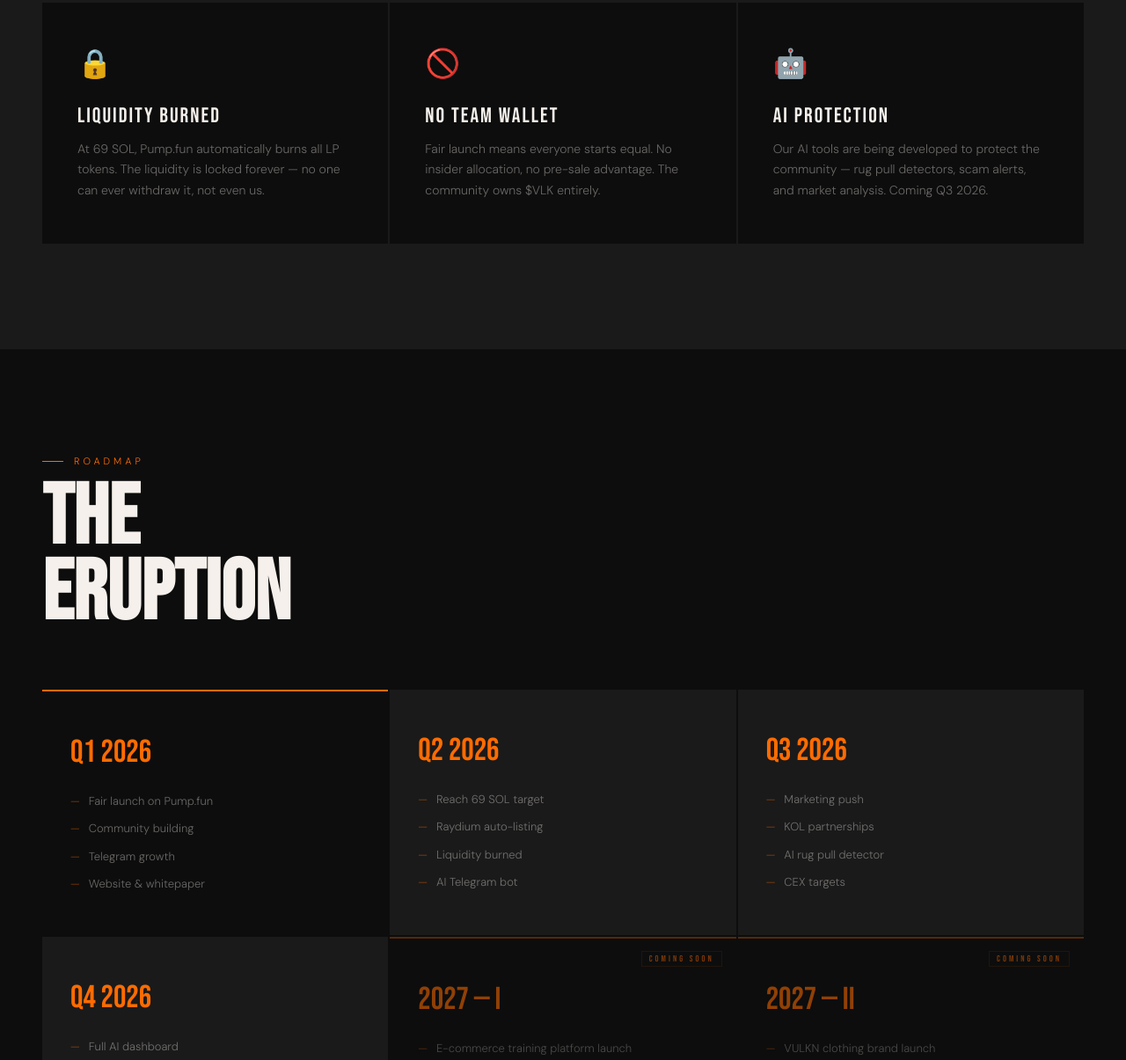
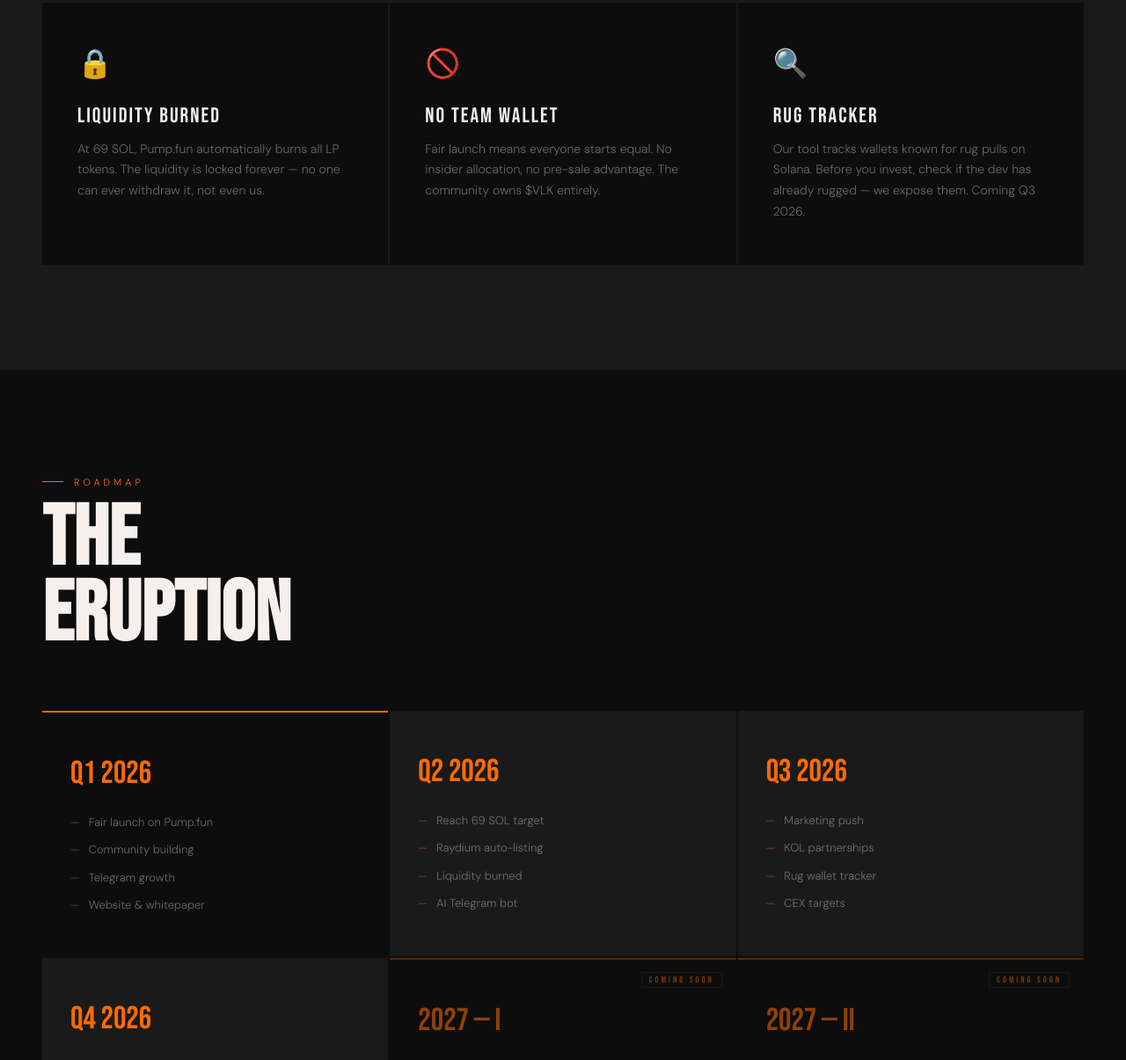
Before and after one commit to vulknio3-lab/vulkn-website, a plain HTML site: page index.html in a window 1280 px wide. Shown: the part 4825-6030 px from the top of the page at 88% size. Drawn offline with Linux system fonts and the light colour scheme; no server answers.

Commit message:
Update index.html

```diff
--- a/index.html
+++ b/index.html
@@ -279,7 +279,7 @@
   <div class="safu-grid">
     <div class="safu-card"><span class="safu-icon">🔒</span><div class="safu-title">Liquidity Burned</div><p class="safu-desc">At 69 SOL, Pump.fun automatically burns all LP tokens. The liquidity is locked forever — no one can ever withdraw it, not even us.</p></div>
     <div class="safu-card"><span class="safu-icon">🚫</span><div class="safu-title">No Team Wallet</div><p class="safu-desc">Fair launch means everyone starts equal. No insider allocation, no pre-sale advantage. The community owns $VLK entirely.</p></div>
-    <div class="safu-card"><span class="safu-icon">🤖</span><div class="safu-title">AI Protection</div><p class="safu-desc">Our AI tools are being developed to protect the community — rug pull detectors, scam alerts, and market analysis. Coming Q3 2026.</p></div>
+    <div class="safu-card"><span class="safu-icon">🔍</span><div class="safu-title">Rug Tracker</div><p class="safu-desc">Our tool tracks wallets known for rug pulls on Solana. Before you invest, check if the dev has already rugged — we expose them. Coming Q3 2026.</p></div>
   </div>
 </section>
 
@@ -313,7 +313,7 @@
       <ul class="road-items">
         <li>Marketing push</li>
         <li>KOL partnerships</li>
-        <li>AI rug pull detector</li>
+        <li>Rug wallet tracker</li>
         <li>CEX targets</li>
       </ul>
     </div>
```
